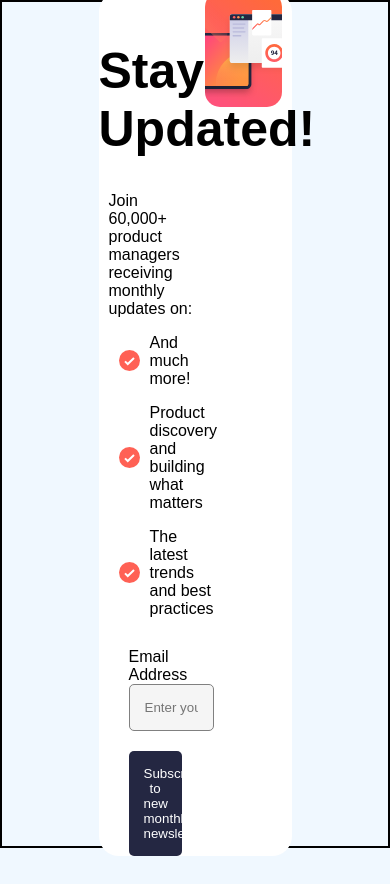
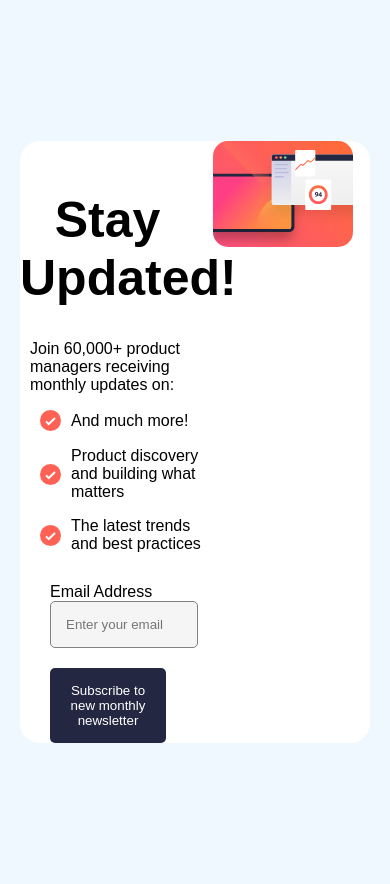
Before and after one commit to kb-dev-sketch/challenge2, a React (Vite) app: page / in a window 390 px wide. Before the commit the page ends 856 px from the top, so only its background shows below. Built offline with nearby package versions, Linux system fonts and the light colour scheme.

Commit message:
implement mobile design

```diff
--- a/components/active-state/active.css
+++ b/components/active-state/active.css
@@ -1,4 +1,41 @@
+@media (max-width: 768px) {
 
+  .active-container {
+    height: auto;
+    padding: 20px;
+    display: flex;
+    justify-content: center;
+  }
+
+  .active-box {
+    width: 100%;
+    max-width: 375px;   /* 👈 important */
+    margin: 0 auto;
+    flex-direction: column-reverse;
+  }
+
+  .left-side {
+    order:-1;
+    width: 100%;
+    max-width:375px;
+  }
+
+  .right-side {
+    width: 100%;
+  order:1;
+  }
+  .right-side img{
+    content:url("/illustration-sign-up-mobile.svg");
+  }
+
+  .list-item {
+    width: 100%;
+  }
+  .heading{
+    font-size:20px;
+    font-weight:bold;
+  }
+}
 body{
   margin:0;
   padding:0;
@@ -10,19 +47,20 @@ body{
   display: flex;
   justify-content: center;
   align-items: center;
-  border:2px solid black;
 }
 .active-box {
-  width: 50%;
+  width: 100%;
   height: auto;
   border-radius: 20px;
   display:flex;
   flex-direction:row;
   background-color: white ;
+  max-width:700px;
 }
 .left-side{
 width:50%;
 height:100%;
+max-width:700px;
 align-items:center;
 
 
@@ -35,6 +73,7 @@ align-items:center;
 }
 .right-side{
   width:50%;
+
   display:flex;
 height:100%;
 justify-content:center;
```
